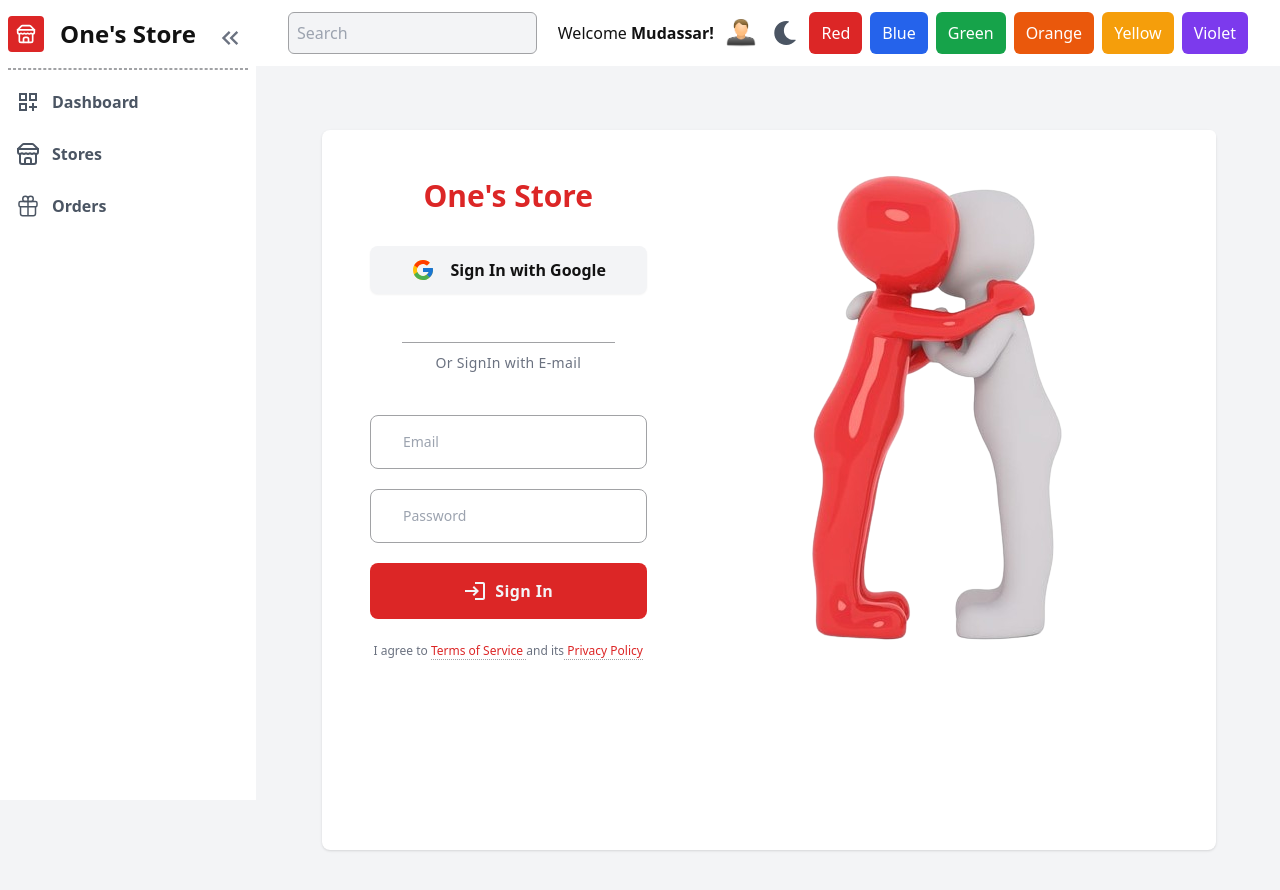
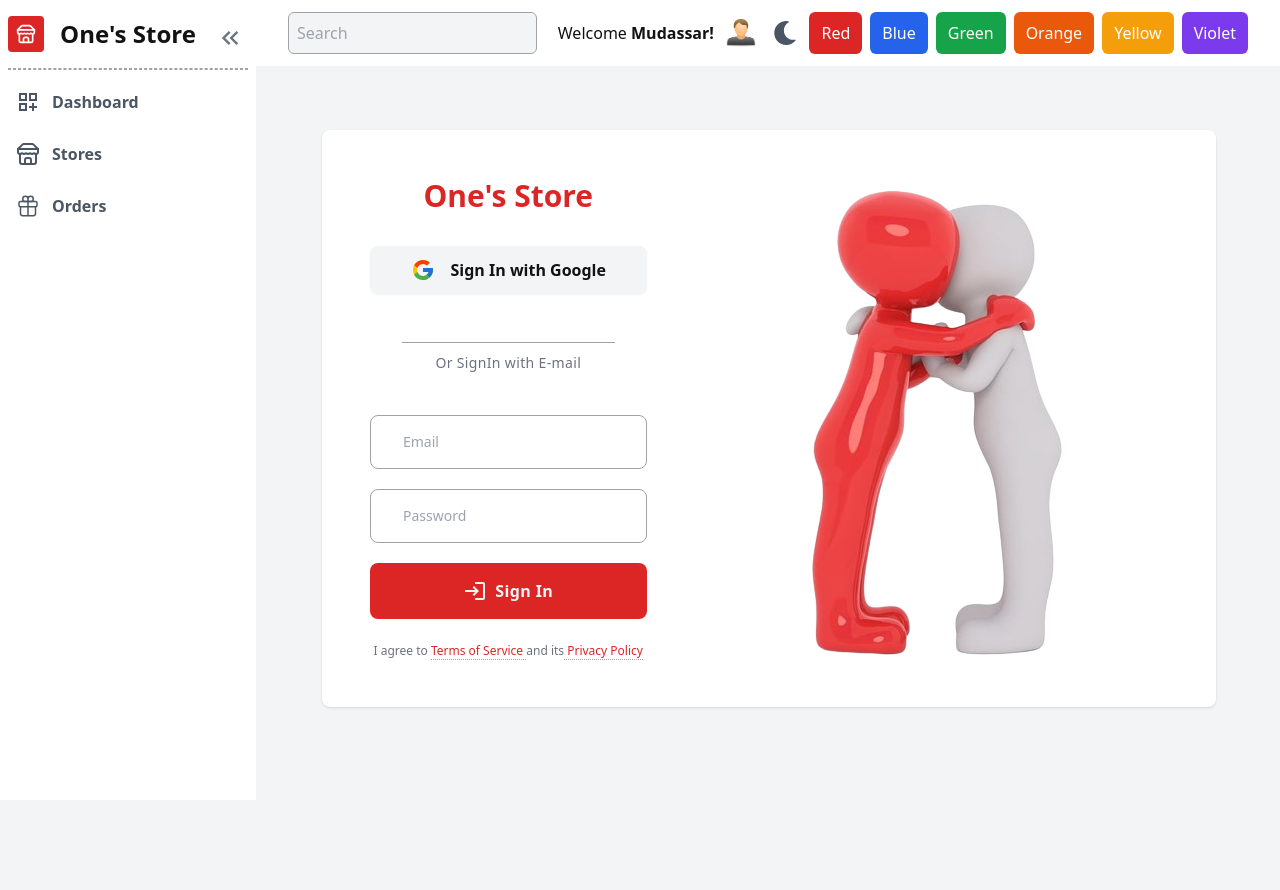
Before and after one commit to Mr-Mudassar/One-s-store, a React (Create React App) app: page /login in a window 1280 px wide. Shown: the top 890 px of the page. After the commit the page ends 800 px from the top, so only its background shows below. Built offline with nearby package versions, Linux system fonts and the light colour scheme.

Commit message:
Some little fixes on login page

```diff
--- a/src/pages/auth/login.js
+++ b/src/pages/auth/login.js
@@ -6,10 +6,10 @@ import LoginImg from "../../assests/login-page-illustaration.png"
 
 const Login = () => {
     return (
-        <div className="min-h-screen flex justify-center">
+        <div className="flex justify-center items-center">
 
             {/* Form  */}
-            <div className="max-w-screen-xl m-0 sm:m-10 shadow sm:rounded-lg flex justify-center flex-1 bg-theme-primaryBg p-4 sm:p-0">
+            <div className="max-w-screen-xl m-0 sm:m-10 shadow sm:rounded-lg flex justify-center items-center flex-1 bg-theme-primaryBg p-4 sm:p-0">
                 <div className="lg:w-1/2 xl:w-5/12 p-0 sm:p-12">
 
                     {/* <div> */}
@@ -73,7 +73,7 @@ const Login = () => {
                 {/* Image illustration */}
                 <div className="flex-1 bg-theme-primaryBg text-center hidden lg:flex rounded-md h-[450px] items-center">
                     <img
-                        className="object-cover pt-6 m-auto"
+                        className="object-cover mx-auto"
                         src={LoginImg}
                         alt="one's store login screen illustration"
                     />
```
